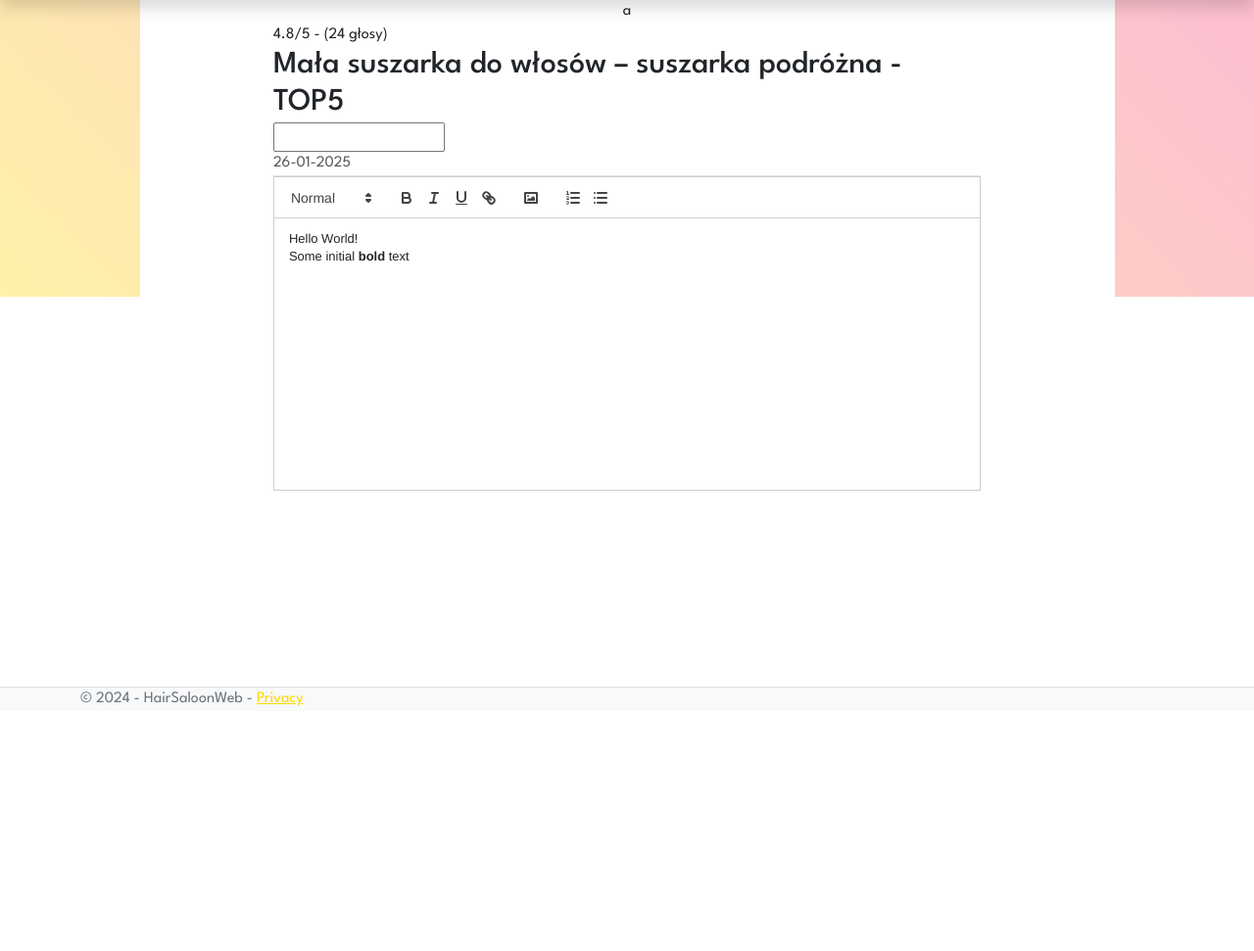
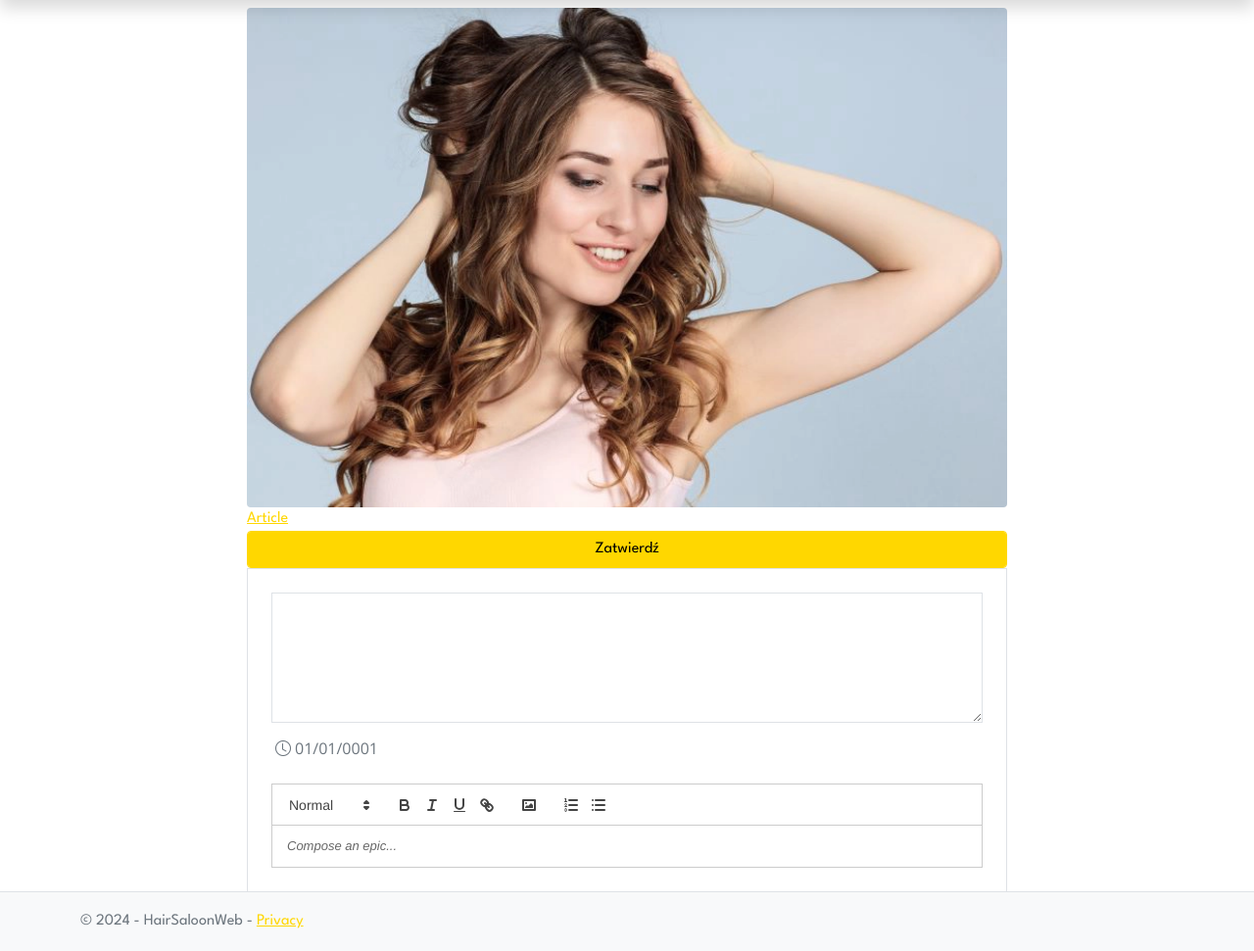
Before and after one commit to michal-kuliga12/HairSaloon, an ASP.NET Core app: template HairSaloonWeb/Areas/Customer/Views/Blog/Upsert.cshtml in a window 1280 px wide. Shown: the part 74-1045 px from the top of the page at 98% size. Before the commit the page ends 795 px from the top, so only its background shows below. Run offline with ASP.NET Core 8, Linux system fonts and the light colour scheme; the template is opened without the code that fills it, so the values that code supplies are empty; style sheets or scripts are compiled from the project's sources; some libraries are stand-ins or nearby versions; some web fonts are replaced.

Commit message:
Upsert post request fix
- Model is sent to controller but need to add missing properties
- Content is not updating properly

```diff
--- a/HairSaloonWeb/Areas/Customer/Views/Blog/Article.cshtml
+++ b/HairSaloonWeb/Areas/Customer/Views/Blog/Article.cshtml
@@ -2,6 +2,7 @@
 
 <div class="container pt-2" style="max-width: 800px;">
 	<img src="~/images/Blog/szampon-z-aminokwasami.webp" class="img-fluid rounded w-100"/>
+	<a asp-controller="Blog" asp-action="Upsert" asp-route-id="@Model.Id">Upsert</a>
 	<div class="p-3 p-sm-4 border">
 		<header class="mb-4 font-open-sans text-break">
 			<h2 class="mb-1">@Model.Title</h2>
--- a/HairSaloonWeb/Areas/Customer/Views/Blog/Upsert.cshtml
+++ b/HairSaloonWeb/Areas/Customer/Views/Blog/Upsert.cshtml
@@ -1,24 +1,31 @@
-<div class="" style="background:rgb(34,45,250);background: linear-gradient(45deg, rgba(254,225,64,45%) 0%, rgba(250,112,154,45%) 100%);">
-	<div class="container bg-white" style="max-width:995px;">
-		<div class="row justify-content-center">a</div>
-		<div class="row justify-content-center">
-			<div class="col-12 col-sm-11 col-md-9">
-				<header class="border-bottom">
-					<span> 4.8/5 - (24 głosy)</span>
-					<h1 class="h2 mb-0">Mała suszarka do włosów – suszarka podróżna - TOP5</h1>
-					<input type="type" name="name" value="" />
-					<p class="text-gray mb-0">26-01-2025</p>
-				</header>
-				<content class="">
-					<div class="" id="editor">
-						<p>Hello World!</p>
-						<p>Some initial <strong>bold</strong> text</p>
-						<p><br /></p>
-					</div>
-				</content>
-			</div>
+@using System.Security.Claims
+@model Blog
+
+@{
+	var userId = @User.FindFirstValue(ClaimTypes.NameIdentifier);
+}
+
+<div class="container pt-2" style="max-width: 800px;">
+	<form method="post" asp-controller="Blog" asp-action="Upsert">
+		<input asp-for="EmployeeId" value="@userId" hidden />
+		<img src="~/images/Blog/szampon-z-aminokwasami.webp" class="img-fluid rounded w-100" />
+		<a asp-controller="Blog" asp-action="Article" asp-route-id="@Model.Id">Article</a>
+		<button type="submit" class="btn btn-primary form-control">Zatwierdź</button>
+		<div class="p-3 p-sm-4 border">
+			<header class="mb-4 font-open-sans text-break">
+				<textarea asp-for="Title" class="h2 w-100 p-2 border" rows="3" style="max-height:300px; min-height:100px;">@Model.Title</textarea>
+				<input asp-for="PublicationDate" hidden />
+				<span class="text-muted sub-sup-font-sizee"><i class="bi bi-clock mx-1"></i>@Model.PublicationDate</span>
+				<p>@userId</p>
+			</header>
+			<content class="font-open-sans lh-base text-break">
+				<input asp-for="Content" hidden />
+				<div class="" id="editor">
+					@Model.Content
+				</div>
+			</content>
 		</div>
-	</div>
+	</form>
 </div>
 
 @section scripts {
@@ -34,5 +41,11 @@
 		  placeholder: 'Compose an epic...',
 		  theme: 'snow', // or 'bubble'
 		});
+
+		const handleFormSubmit = function() {
+			var content = $("#editor").html();
+			$("#Content").val(content)
+			$(this).submit();
+		}
 	</script>
 }
```
Also changed, not shown: HairSaloonWeb/Areas/Customer/Controllers/BlogController.cs (+12 -3 lines).
